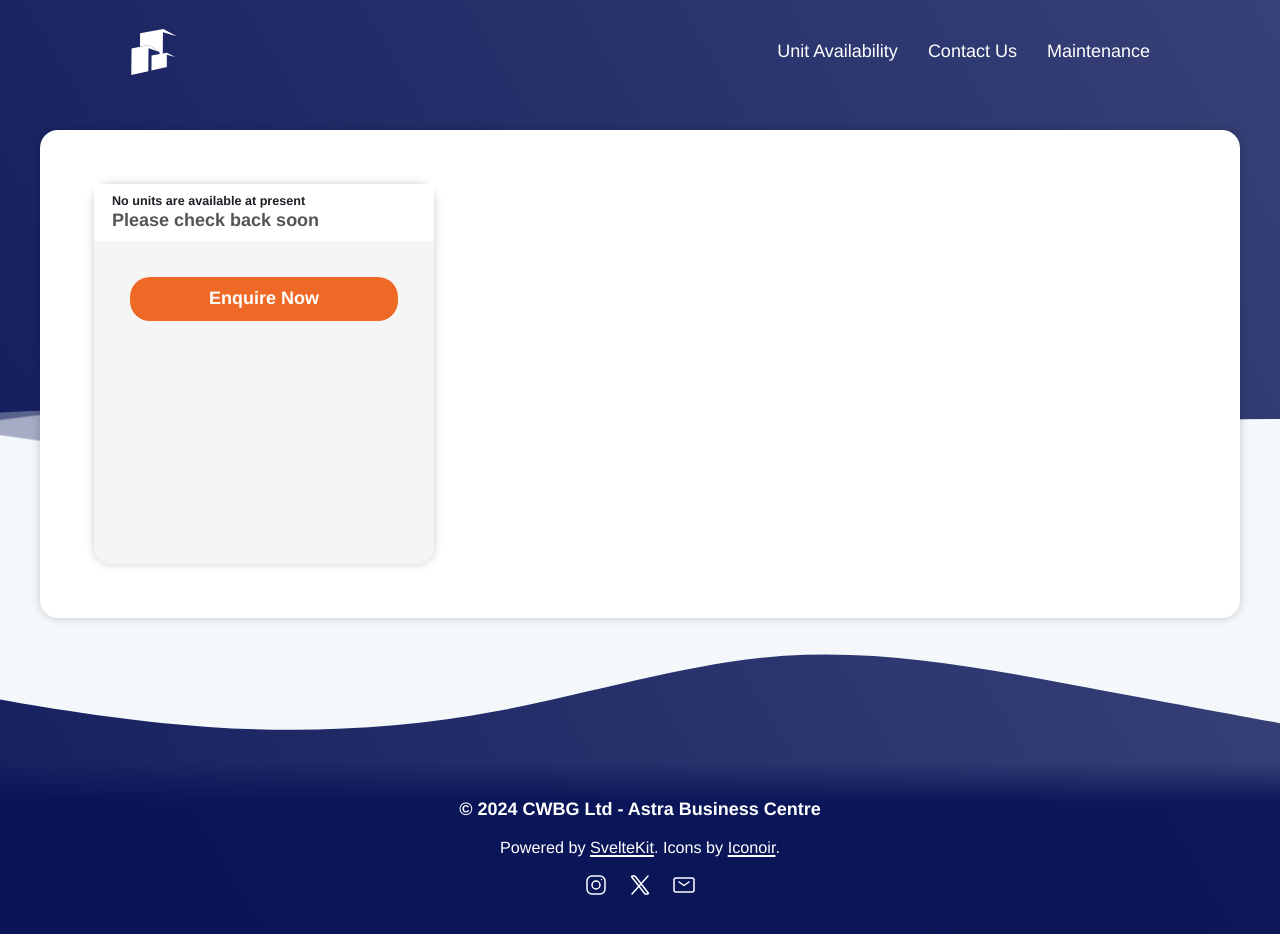
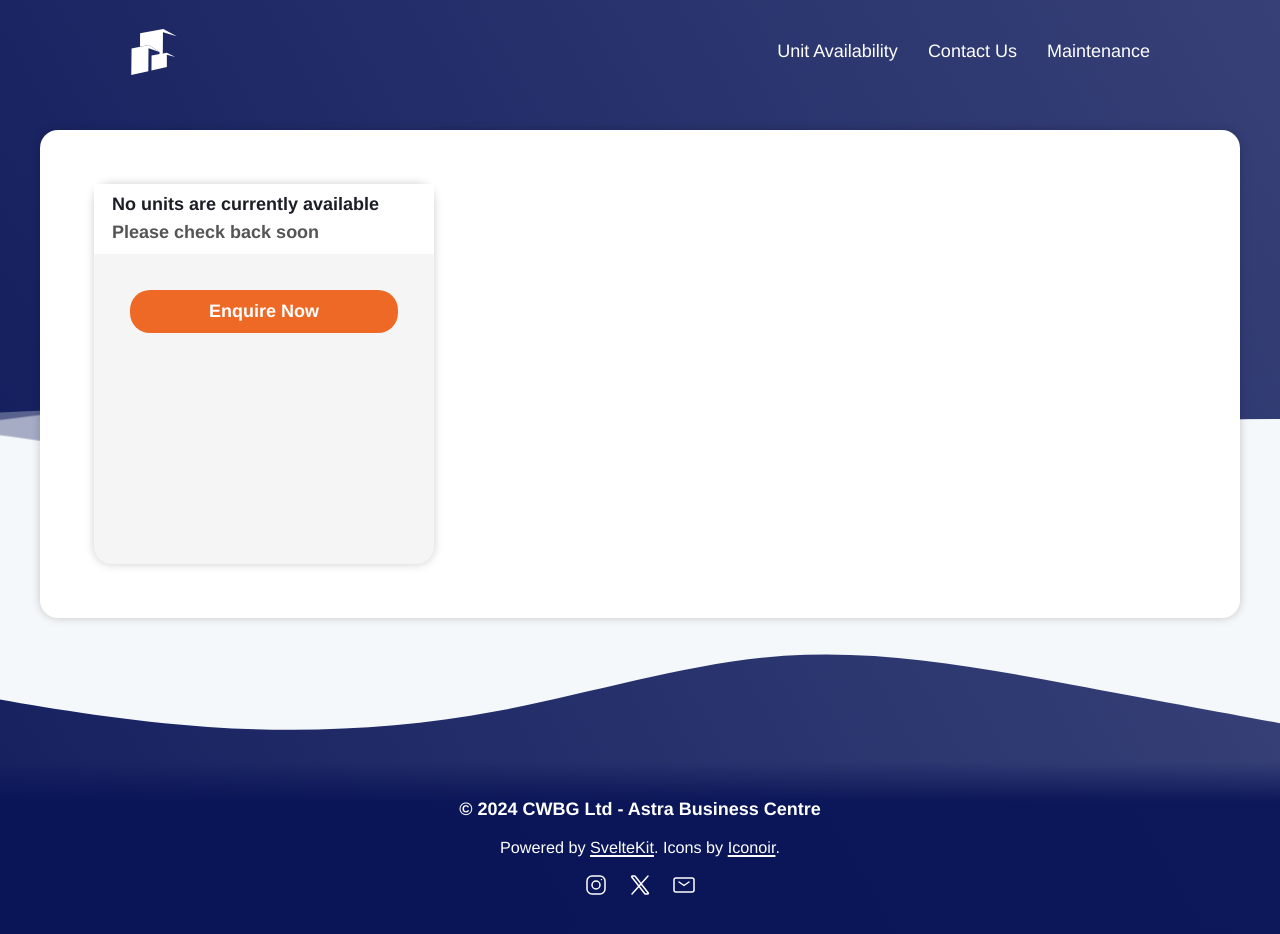
Before and after one commit to candwberry/astrabusinesscentre, a SvelteKit app: page /unit-availability in a window 1280 px wide. Shown: the top 934 px of the page. Built offline with nearby package versions, Linux system fonts and the light colour scheme.

Commit message:
🚧 Tweak, tweak...

```diff
--- a/src/routes/unit-availability/+page.svelte
+++ b/src/routes/unit-availability/+page.svelte
@@ -20,7 +20,7 @@
 				<enhanced:img src="/static/jpg/astra-business-centre-office.jpg" alt="Astra Business Centre Office" />
 				<div style="padding: 0.5rem 1rem; background-color: white; width: 100%; display: flex; flex-direction: row; justify-content: space-between; align-items: center;">
 					<div>
-						<p style="font-weight: 700; font-size: 0.7rem;">No units are available at present</p>
+						<p style="font-weight: 700; font-size: 1rem; padding-bottom: 0.3rem;">No units are currently available</p>
 						<p style="font-weight: 600; color: #555">Please check back soon</p>
 					</div>
 				</div>
```
